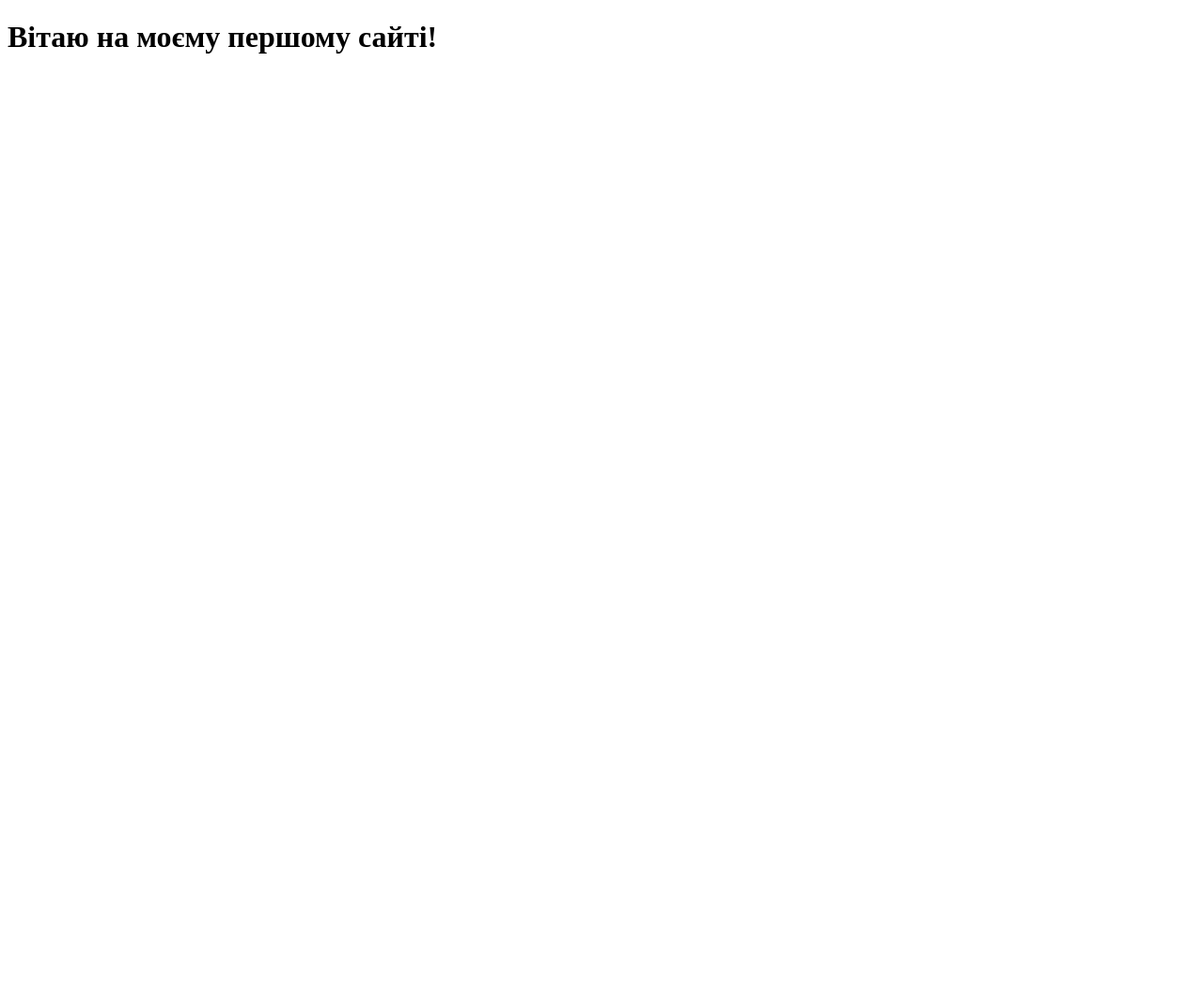
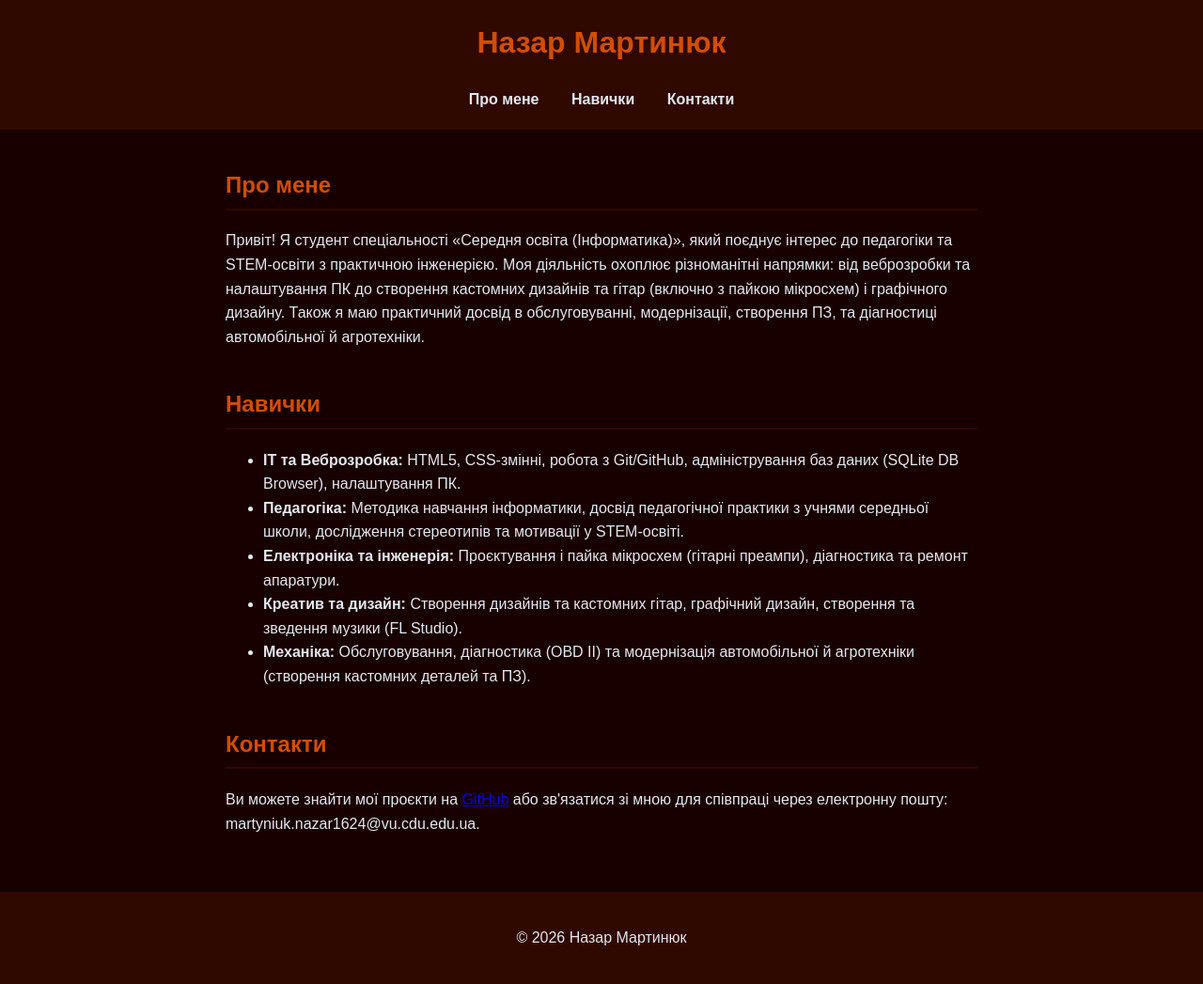
Before and after one commit to M1S0RI/my-web-project, a plain HTML site: page index.html in a window 1280 px wide. Shown: the whole page at 94% size. Before the commit the page ends 800 px from the top, so only its background shows below. Drawn offline with Linux system fonts and the light colour scheme.

Commit message:
Update index.html with portfolio code

```diff
--- a/index.html
+++ b/index.html
@@ -2,9 +2,45 @@
 <html lang="uk">
 <head>
     <meta charset="UTF-8">
-    <title>Document</title>
+    <meta name="viewport" content="width=device-width, initial-scale=1.0">
+    <title>Портфоліо | Назар Мартинюк</title>
+    <link rel="stylesheet" href="style.css">
 </head>
 <body>
-    <h1>Вітаю на моєму першому сайті!</h1>
+    <header>
+        <h1>Назар Мартинюк</h1>
+        <nav>
+            <a href="#about">Про мене</a>
+            <a href="#skills">Навички</a>
+            <a href="#contacts">Контакти</a>
+        </nav>
+    </header>
+
+    <main>
+        <section id="about">
+            <h2>Про мене</h2>
+            <p>Привіт! Я студент спеціальності «Середня освіта (Інформатика)», який поєднує інтерес до педагогіки та STEM-освіти з практичною інженерією. Моя діяльність охоплює різноманітні напрямки: від веброзробки та налаштування ПК до створення кастомних дизайнів та гітар (включно з пайкою мікросхем) і графічного дизайну. Також я маю практичний досвід в обслуговуванні, модернізації, створення ПЗ, та діагностиці автомобільної й агротехніки.</p>
+        </section>
+
+        <section id="skills">
+            <h2>Навички</h2>
+            <ul>
+                <li><strong>ІТ та Веброзробка:</strong> HTML5, CSS-змінні, робота з Git/GitHub, адміністрування баз даних (SQLite DB Browser), налаштування ПК.</li>
+                <li><strong>Педагогіка:</strong> Методика навчання інформатики, досвід педагогічної практики з учнями середньої школи, дослідження стереотипів та мотивації у STEM-освіті.</li>
+                <li><strong>Електроніка та інженерія:</strong> Проєктування і пайка мікросхем (гітарні преампи), діагностика та ремонт апаратури.</li>
+                <li><strong>Креатив та дизайн:</strong> Створення дизайнів та кастомних гітар, графічний дизайн, створення та зведення музики (FL Studio).</li>
+                <li><strong>Механіка:</strong> Обслуговування, діагностика (OBD II) та модернізація автомобільної й агротехніки (створення кастомних деталей та ПЗ).</li>
+            </ul>
+        </section>
+
+        <section id="contacts">
+            <h2>Контакти</h2>
+            <p>Ви можете знайти мої проєкти на <a href="https://github.com/M1S0RI">GitHub</a> або зв'язатися зі мною для співпраці через електронну пошту: martyniuk.nazar1624@vu.cdu.edu.ua.</p>
+        </section>
+    </main>
+
+    <footer>
+        <p>© 2026 Назар Мартинюк</p>
+    </footer>
 </body>
 </html>
```
Also changed, not shown: style.css (renamed from styles.css).
